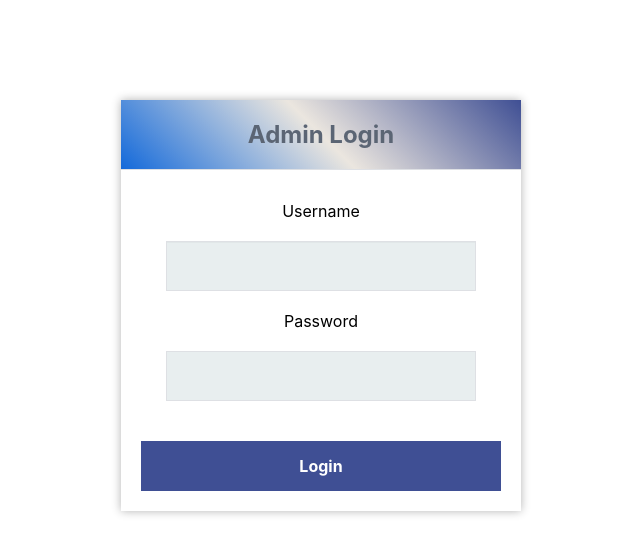
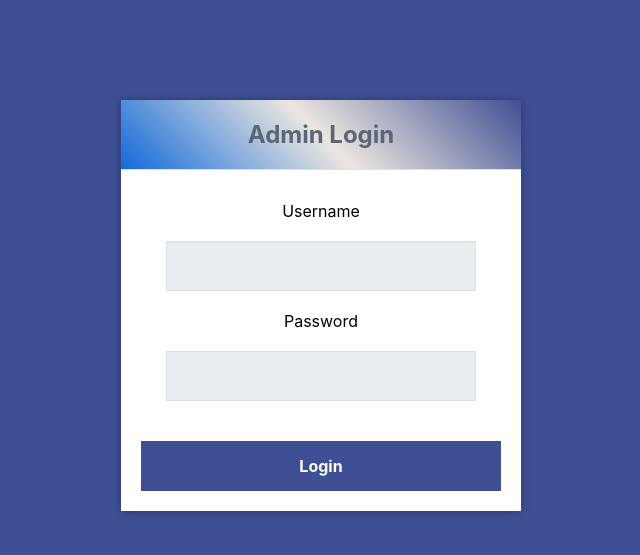
Before and after one commit to darlenepg/halifax-canoe-kayak, a PHP site: page /admin-login.php in a window 1280 px wide. Shown: the top 555 px of the page, without its empty margins (319-959 px from the left). Run offline with PHP 8.4, Linux system fonts and the light colour scheme.

Commit message:
Update admin-login.php

```diff
--- a/admin-login.php
+++ b/admin-login.php
@@ -8,7 +8,7 @@ session_start();
 		<title>Admin Login</title>
 		<link rel="stylesheet" href="assets/css/phpstyle.css">
 	</head>
-	<body>
+	<body style="background-color:#3f4f94">
 
 			<div class="login">
 				<h1>Admin Login</h1>
```
